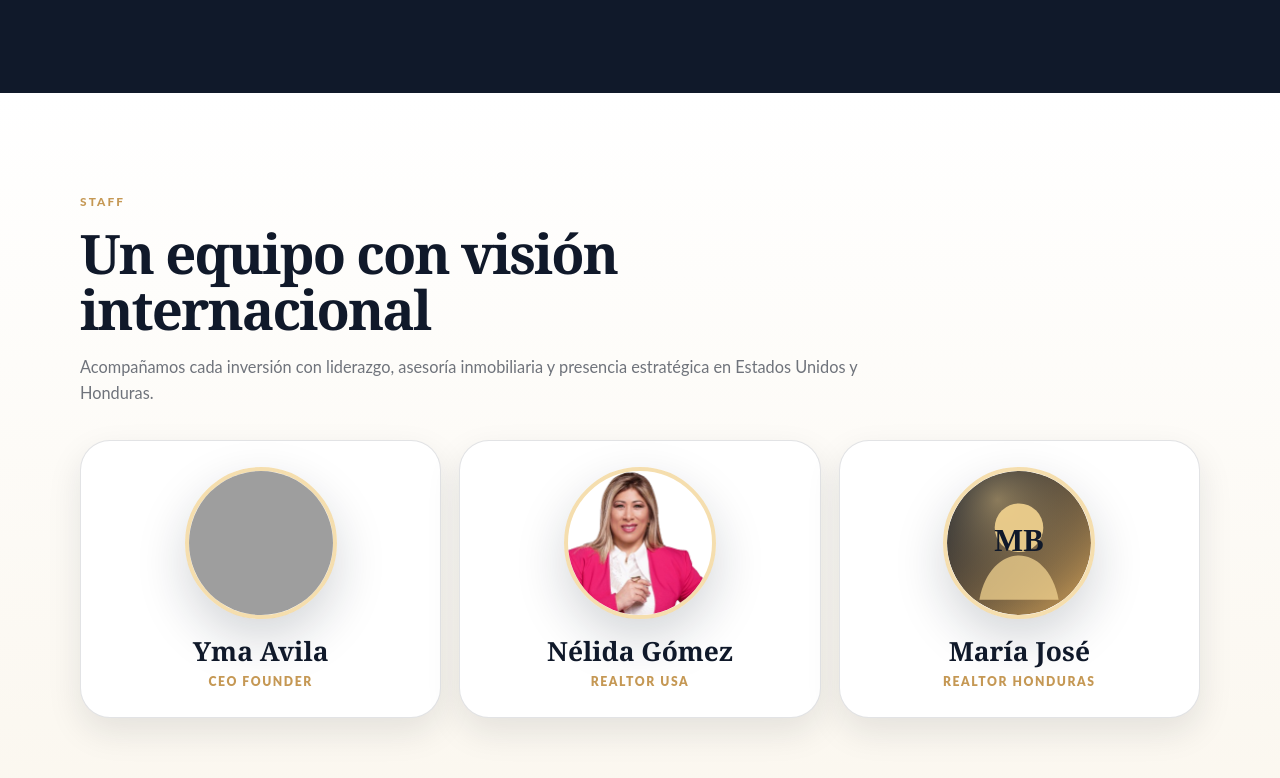
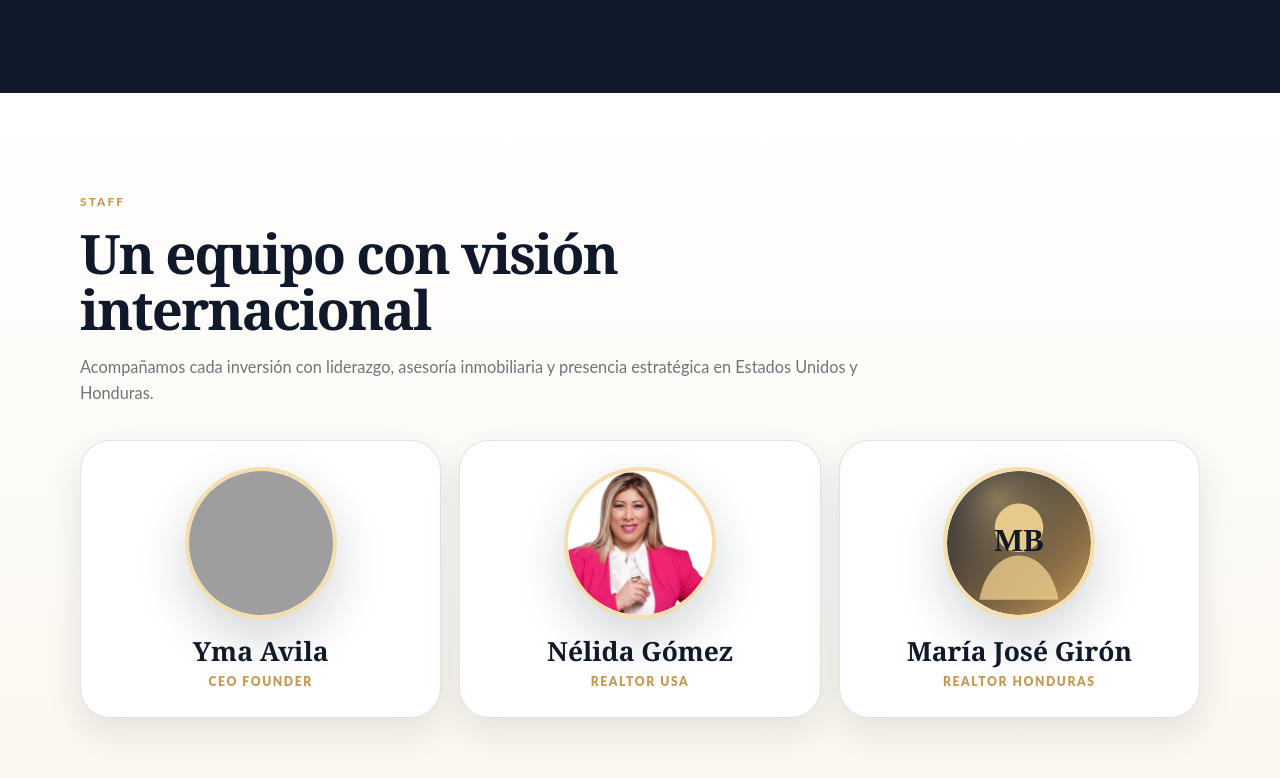
Before and after one commit to dabarministerio/inversionesdavar, a website: page index.html in a window 1280 px wide. Shown: the part 5282-6060 px from the top of the page. Drawn offline with Linux system fonts and the light colour scheme; grey boxes are pictures that could not be loaded.

Commit message:
Update index.html

```diff
--- a/index.html
+++ b/index.html
@@ -115,7 +115,7 @@
 <section class="section section-muted" data-animate=""><div class="container"><div class="section-head"><span class="eyebrow">Cómo trabajamos</span><h2>Un camino claro hacia tu propiedad en Florida</h2></div><div class="timeline"><div class="timeline-step"><span>01</span><strong>Consulta</strong></div><div class="timeline-step"><span>02</span><strong>Análisis</strong></div><div class="timeline-step"><span>03</span><strong>Selección</strong></div><div class="timeline-step"><span>04</span><strong>Negociación</strong></div><div class="timeline-step"><span>05</span><strong>Cierre</strong></div><div class="timeline-step"><span>06</span><strong>Seguimiento</strong></div></div></div></section>
 <section class="section" data-animate=""><div class="container"><div class="section-head between"><div><span class="eyebrow">Propiedades destacadas</span><h2>Oportunidades</h2></div></div><div class="property-grid" data-limit="3" data-property-list=""></div><a class="btn btn-outline" href="proyectos-propiedades/" style="margin-top:5px;" >Ver Más<i aria-hidden="true" class="fa-solid fa-arrow-right"></i></a><p class="section-note">Valores referenciales. Disponibilidad, precio y condiciones sujetas al mercado y verificación del asesor.</p></div></section>
 <section class="section testimonial-section" data-animate=""><div class="container testimonial-card"><div aria-label="Calificación testimonial" class="stars"><i aria-hidden="true" class="fa-solid fa-star"></i><i aria-hidden="true" class="fa-solid fa-star"></i><i aria-hidden="true" class="fa-solid fa-star"></i><i aria-hidden="true" class="fa-solid fa-star"></i><i aria-hidden="true" class="fa-solid fa-star"></i></div><h2>Testimonios</h2><blockquote>“En Inversiones Davar recibimos acompañamiento durante todo el proceso de compra.”</blockquote><p>Jhon Patrick</p><small>Estados Unidos. Miami, Florida.</small></div></section>
-<section class="section staff-section" data-animate=""><div class="container"><div class="section-head"><span class="eyebrow">Staff</span><h2>Un equipo con visión internacional</h2><p>Acompañamos cada inversión con liderazgo, asesoría inmobiliaria y presencia estratégica en Estados Unidos y Honduras.</p></div><div class="staff-grid"><article class="staff-member"><img alt="Yma Avila - Ceo Founder" decoding="async" height="320" loading="lazy" src="assets/img/staff/yma-avila.jpg" width="320"/><h3>Yma Avila</h3><p>Ceo Founder</p></article><article class="staff-member"><img alt="Nélida Gómez - Realtor USA" decoding="async" height="320" loading="lazy" src="assets/img/staff/nelida-gomez.png" width="320"/><h3>Nélida Gómez</h3><p>Realtor USA</p></article><article class="staff-member"><img alt="Maria Boscan - Realtor Honduras" decoding="async" height="320" loading="lazy" src="assets/img/staff/maria-boscan.svg" width="320"/><h3>María José</h3><p>Realtor Honduras</p></article></div></div></section>
+<section class="section staff-section" data-animate=""><div class="container"><div class="section-head"><span class="eyebrow">Staff</span><h2>Un equipo con visión internacional</h2><p>Acompañamos cada inversión con liderazgo, asesoría inmobiliaria y presencia estratégica en Estados Unidos y Honduras.</p></div><div class="staff-grid"><article class="staff-member"><img alt="Yma Avila - Ceo Founder" decoding="async" height="320" loading="lazy" src="assets/img/staff/yma-avila.jpg" width="320"/><h3>Yma Avila</h3><p>Ceo Founder</p></article><article class="staff-member"><img alt="Nélida Gómez - Realtor USA" decoding="async" height="320" loading="lazy" src="assets/img/staff/nelida-gomez.png" width="320"/><h3>Nélida Gómez</h3><p>Realtor USA</p></article><article class="staff-member"><img alt="Maria José Girón - Realtor Honduras" decoding="async" height="320" loading="lazy" src="assets/img/staff/maria-boscan.svg" width="320"/><h3>María José Girón</h3><p>Realtor Honduras</p></article></div></div></section>
 <section class="section section-muted" data-animate=""><div class="container"><div class="section-head between"><div><span class="eyebrow">Blog</span><h2>Blog Inmobiliario</h2></div><a class="btn btn-outline" href="blog/">Leer más<i aria-hidden="true" class="fa-solid fa-arrow-right"></i></a></div><div class="card-grid three" data-blog-list="" data-limit="3"></div></div></section>
 <section class="section section-contact" data-animate="" id="asesoria">
 <div class="container split-contact">
```
